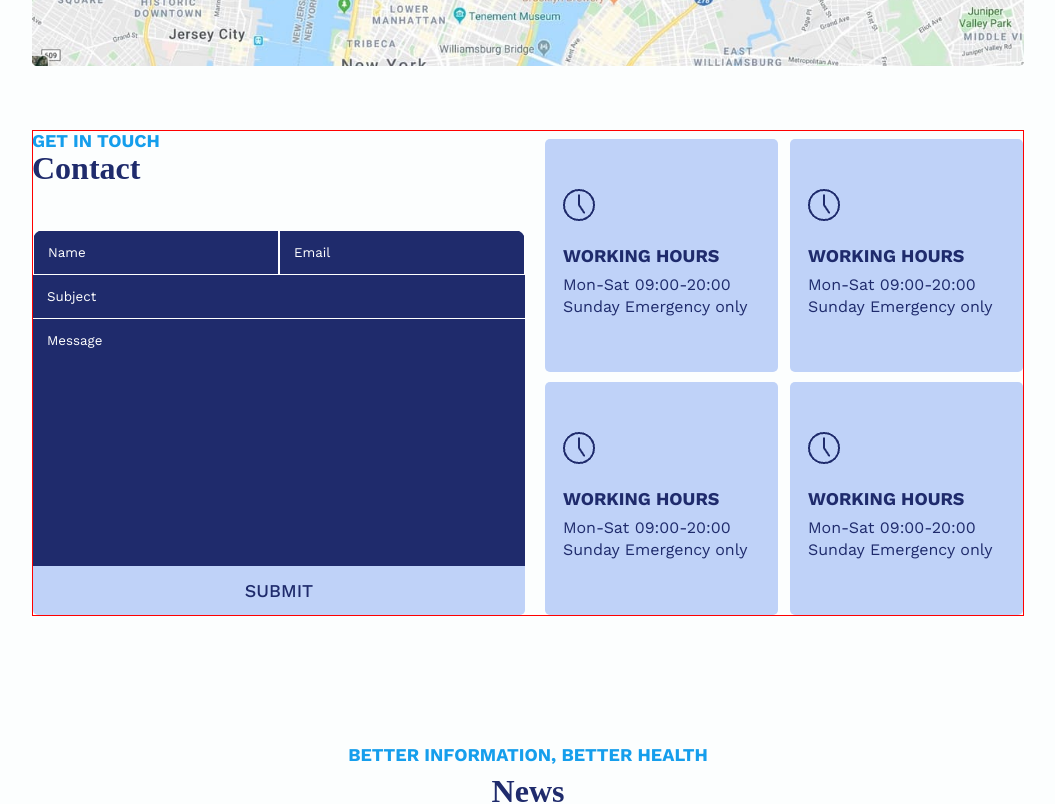
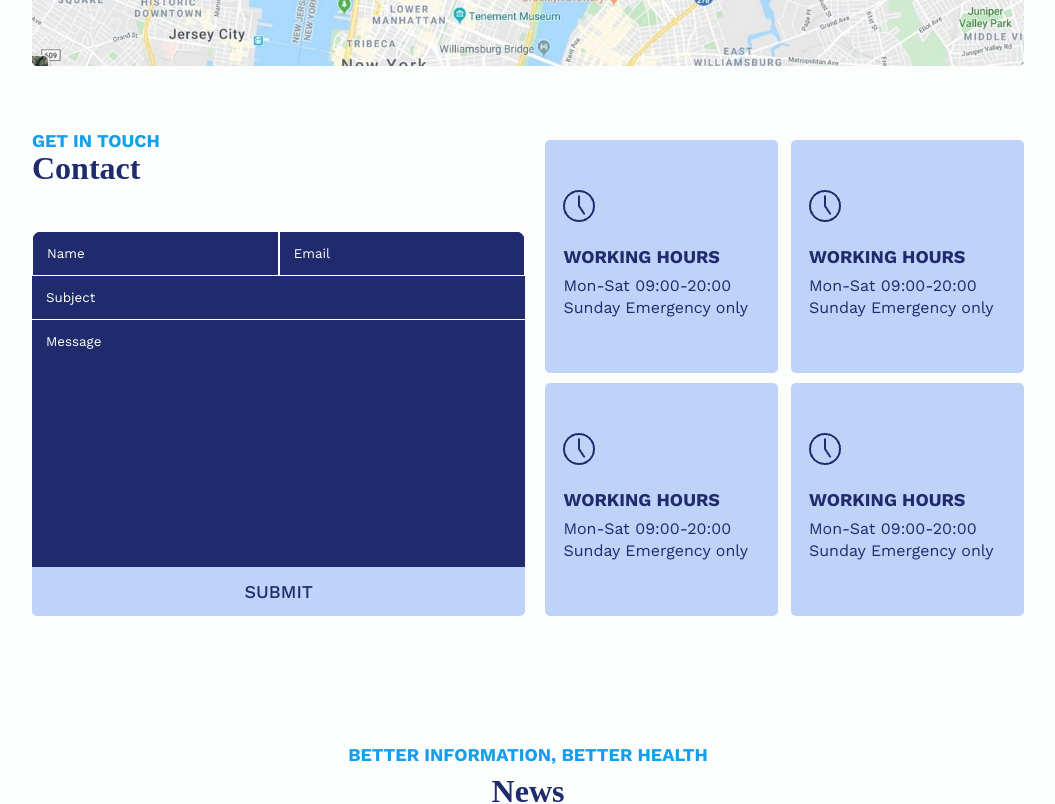
Before and after one commit to xasandj1/meddical, a React (Vite) app: page /contact in a window 1280 px wide. Shown: the part 720-1524 px from the top of the page, without its empty margins (112-1167 px from the left). Built offline with nearby package versions, Linux system fonts and the light colour scheme.

Commit message:
Contact end

```diff
--- a/src/pages/contact/contact.module.scss
+++ b/src/pages/contact/contact.module.scss
@@ -4,6 +4,7 @@
   background-repeat: no-repeat;
   height: 250px;
   font-family: Work Sans;
+  background-size: cover;
 }
 .hero_content {
   padding-top: 76px;
@@ -112,7 +113,6 @@
   font-family: Work Sans;
 }
 .wrapper_form {
-  border: 1px solid red;
   width: 992px;
   height: 486px;
   display: flex;
```
